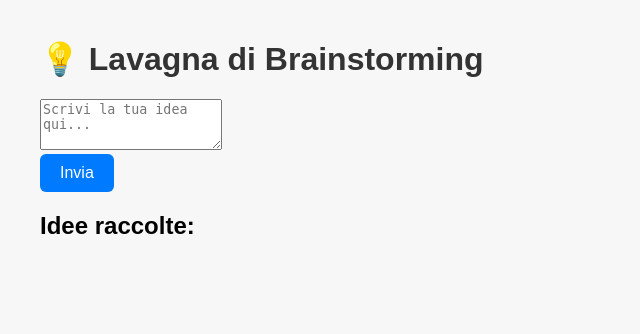
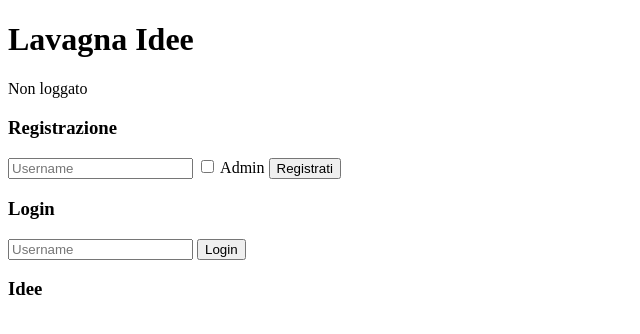
Before and after one commit to annalis4/brainstorming-app., a Python web app: template templates/index.html in a window 1280 px wide. Shown: the top 334 px of the page, without its empty margins (0-640 px from the left). Run offline with Jinja, Linux system fonts and the light colour scheme; the template is opened without the code that fills it, so the values that code supplies are empty.

Commit message:
Update index.html

```diff
--- a/templates/index.html
+++ b/templates/index.html
@@ -2,83 +2,129 @@
 <html lang="it">
 <head>
   <meta charset="UTF-8">
-  <title>Lavagna di Brainstorming</title>
-  <style>
-    body { font-family: Arial, sans-serif; margin: 40px; background: #f7f7f7; }
-    h1 { color: #333; }
-    button {
-      padding: 10px 20px;
-      border: none;
-      border-radius: 6px;
-      background: #007bff;
-      color: white;
-      cursor: pointer;
-      font-size: 16px;
-      margin-right: 10px;
-    }
-    button:hover { background: #0056b3; }
-    ul { list-style: none; padding: 0; }
-    li {
-      background: white;
-      margin: 6px 0;
-      padding: 12px;
-      border-radius: 6px;
-      box-shadow: 0 1px 3px rgba(0,0,0,0.1);
-    }
-  </style>
-</head>
-<body>
-  <h1>💡 Lavagna di Brainstorming</h1>
+  <title>Lavagna Idee</title>
+  <script>
+    let currentUser = null;
 
-  <form id="ideaForm">
-    <textarea id="content" rows="3" placeholder="Scrivi la tua idea qui..." required></textarea><br>
-    <button type="submit">Invia</button>
+    async function register() {
+      const username = document.getElementById("reg-username").value;
+      const isAdmin = document.getElementById("reg-admin").checked;
 
-    {% if user and user.is_admin %}
-      <button type="button" id="resetBtn" style="background:#dc3545;">Reset</button>
-    {% endif %}
-  </form>
-
-  <h2>Idee raccolte:</h2>
-  <ul id="ideasList"></ul>
-
-  <script>
-    async function loadIdeas() {
-      const res = await fetch("/ideas");
+      const res = await fetch("/register", {
+        method: "POST",
+        headers: {"Content-Type": "application/json"},
+        body: JSON.stringify({username, is_admin: isAdmin})
+      });
       const data = await res.json();
-      const list = document.getElementById("ideasList");
-      list.innerHTML = "";
-      data.ideas.forEach(i => {
-        const li = document.createElement("li");
-        li.textContent = i.content;
-        list.appendChild(li);
-      });
+      if(data.status === "ok") {
+        currentUser = data.user;
+        alert("Registrazione completata!");
+        updateUI();
+      } else {
+        alert(data.message);
+      }
     }
 
-    document.getElementById("ideaForm").onsubmit = async (e) => {
-      e.preventDefault();
-      const content = document.getElementById("content").value;
-      await fetch("/idea", {
+    async function login() {
+      const username = document.getElementById("login-username").value;
+      const res = await fetch("/login", {
+        method: "POST",
+        headers: {"Content-Type": "application/json"},
+        body: JSON.stringify({username})
+      });
+      const data = await res.json();
+      if(data.status === "ok") {
+        currentUser = data.user;
+        alert("Login effettuato!");
+        updateUI();
+      } else {
+        alert(data.message);
+      }
+    }
+
+    async function logout() {
+      await fetch("/logout", {method: "POST"});
+      currentUser = null;
+      updateUI();
+    }
+
+    async function addIdea() {
+      const content = document.getElementById("idea-content").value;
+      const res = await fetch("/idea", {
         method: "POST",
         headers: {"Content-Type": "application/json"},
         body: JSON.stringify({content})
       });
-      document.getElementById("content").value = "";
-      loadIdeas();
-    };
+      const data = await res.json();
+      if(data.status === "ok") {
+        alert("Idea aggiunta!");
+        document.getElementById("idea-content").value = "";
+        listIdeas();
+      } else {
+        alert(data.message);
+      }
+    }
 
-    {% if user and user.is_admin %}
-    document.getElementById("resetBtn").onclick = async () => {
-      if (confirm("Sei sicuro di voler cancellare tutte le idee?")) {
-        const res = await fetch("/reset", { method: "POST" });
-        const data = await res.json();
-        alert(data.message);
-        loadIdeas();
-      }
-    };
-    {% endif %}
+    async function listIdeas() {
+      const res = await fetch("/ideas");
+      const data = await res.json();
+      const container = document.getElementById("ideas-list");
+      container.innerHTML = "";
+      data.ideas.forEach(i => {
+        const div = document.createElement("div");
+        div.textContent = `${i.username}: ${i.content}`;
+        container.appendChild(div);
+      });
+    }
 
-    loadIdeas();
+    async function resetLavagna() {
+      if(!confirm("Sei sicuro di voler resettare la lavagna?")) return;
+      const res = await fetch("/reset", {method: "POST"});
+      const data = await res.json();
+      alert(data.message);
+      listIdeas();
+    }
+
+    function updateUI() {
+      document.getElementById("user-info").textContent = currentUser ? `Loggato come: ${currentUser.username} ${currentUser.is_admin ? "(Admin)" : ""}` : "Non loggato";
+      document.getElementById("login-section").style.display = currentUser ? "none" : "block";
+      document.getElementById("register-section").style.display = currentUser ? "none" : "block";
+      document.getElementById("idea-section").style.display = currentUser ? "block" : "none";
+      document.getElementById("logout-btn").style.display = currentUser ? "block" : "none";
+      document.getElementById("reset-btn").style.display = currentUser && currentUser.is_admin ? "block" : "none";
+      listIdeas();
+    }
+
+    window.onload = updateUI;
   </script>
+</head>
+<body>
+  <h1>Lavagna Idee</h1>
+  <div id="user-info"></div>
+
+  <div id="register-section">
+    <h3>Registrazione</h3>
+    <input type="text" id="reg-username" placeholder="Username">
+    <label><input type="checkbox" id="reg-admin"> Admin</label>
+    <button onclick="register()">Registrati</button>
+  </div>
+
+  <div id="login-section">
+    <h3>Login</h3>
+    <input type="text" id="login-username" placeholder="Username">
+    <button onclick="login()">Login</button>
+  </div>
+
+  <div id="idea-section" style="display:none;">
+    <h3>Aggiungi idea</h3>
+    <input type="text" id="idea-content" placeholder="Scrivi la tua idea">
+    <button onclick="addIdea()">Aggiungi</button>
+  </div>
+
+  <button id="reset-btn" style="display:none;" onclick="resetLavagna()">Reset Lavagna (Admin)</button>
+  <button id="logout-btn" style="display:none;" onclick="logout()">Logout</button>
+
+  <h3>Idee</h3>
+  <div id="ideas-list"></div>
 </body>
 </html>
```
